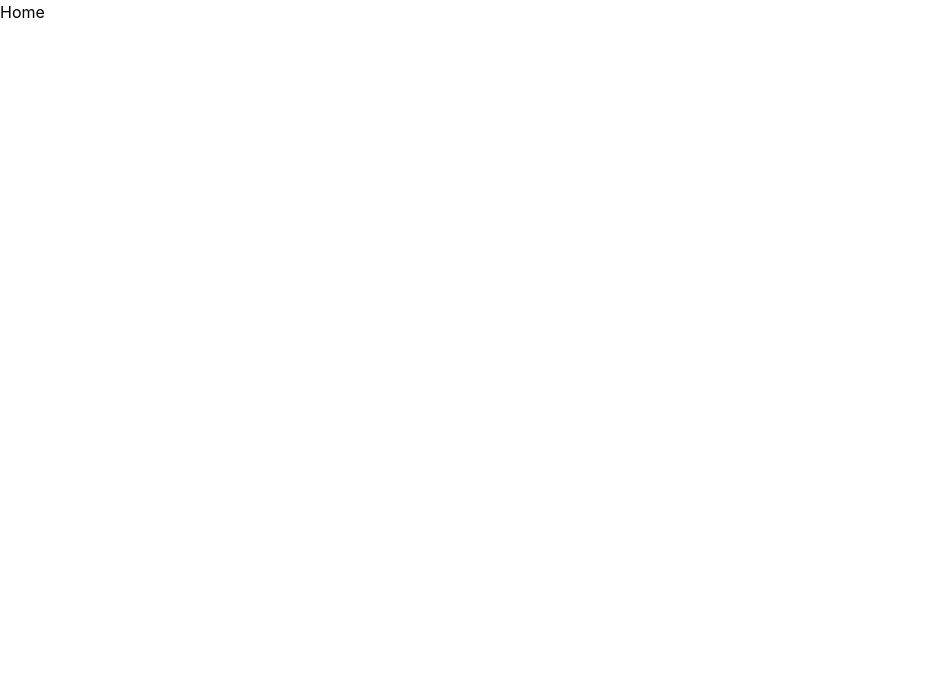
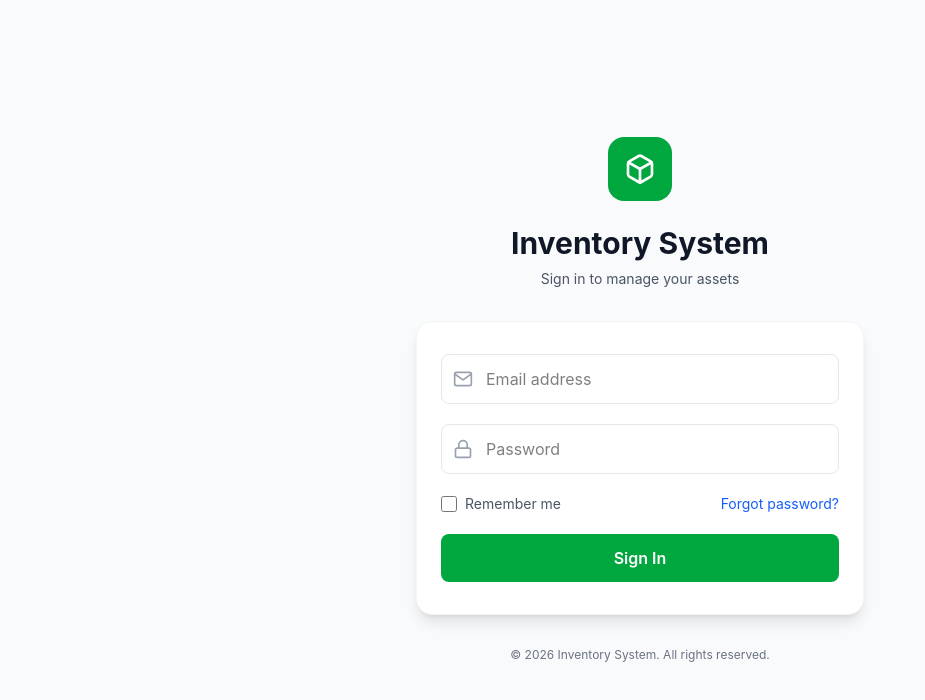
Before and after one commit to Bigboss619/inventory-system, a React app in the folder frontend/: page / in a window 1280 px wide. Shown: the top 700 px of the page, without its empty margins (0-925 px from the left). Built offline with nearby package versions, Linux system fonts and the light colour scheme; the HTML template or start-up script is replaced by a standard one.

Commit message:
feat: implement login functionality with LoginForm, LoginInput, and LoginButton components

```diff
--- /dev/null
+++ b/frontend/src/components/forms/LoginButton.jsx
@@ -0,0 +1,16 @@
+import React from 'react';
+
+const LoginButton = ({ text, onClick, disabled }) => {
+  return (
+    <button
+      type="submit"
+      onClick={onClick}
+      disabled={disabled}
+      className="w-full py-3 px-4 bg-green-600 text-white font-semibold rounded-lg hover:bg-green-700 focus:outline-none focus:ring-2 focus:ring-green-500 focus:ring-offset-2 transition-all duration-200 disabled:opacity-50 disabled:cursor-not-allowed"
+    >
+      {text}
+    </button>
+  );
+};
+
+export default LoginButton;
--- /dev/null
+++ b/frontend/src/components/forms/LoginForm.jsx
@@ -0,0 +1,81 @@
+import React, { useState } from 'react';
+import { FiMail, FiLock } from 'react-icons/fi';
+import LoginInput from './LoginInput';
+import LoginButton from './LoginButton';
+
+// Mock user data
+const MOCK_USER = {
+  email: 'admin@inventory.com',
+  password: 'admin123'
+};
+
+const LoginForm = ({ onLogin }) => {
+  const [formData, setFormData] = useState({
+    email: '',
+    password: '',
+    rememberMe: false
+  });
+
+  const handleChange = (e) => {
+    const { name, value, type, checked } = e.target;
+    setFormData(prev => ({
+      ...prev,
+      [name]: type === 'checkbox' ? checked : value
+    }));
+  };
+
+  const handleSubmit = (e) => {
+    e.preventDefault();
+
+    // Validate against mock data
+    if (formData.email === MOCK_USER.email && formData.password === MOCK_USER.password) {
+      onLogin?.(formData);
+      alert('Login successful!');
+    } else {
+      alert('Invalid email or password. Try: admin@inventory.com / admin123');
+    }
+  };
+
+  return (
+    <form onSubmit={handleSubmit} className="space-y-5">
+      <LoginInput
+        type="email"
+        name="email"
+        placeholder="Email address"
+        value={formData.email}
+        onChange={handleChange}
+        icon={FiMail}
+      />
+
+      <LoginInput
+        type="password"
+        name="password"
+        placeholder="Password"
+        value={formData.password}
+        onChange={handleChange}
+        icon={FiLock}
+      />
+
+      <div className="flex items-center justify-between">
+        <label className="flex items-center cursor-pointer">
+          <input
+            type="checkbox"
+            name="rememberMe"
+            checked={formData.rememberMe}
+            onChange={handleChange}
+            className="w-4 h-4 text-green-600 border-gray-300 rounded focus:ring-green-500"
+          />
+          <span className="ml-2 text-sm text-gray-600">Remember me</span>
+        </label>
+
+        <a href="#" className="text-sm text-blue-600 hover:text-blue-700 hover:underline">
+          Forgot password?
+        </a>
+      </div>
+
+      <LoginButton text="Sign In" />
+    </form>
+  );
+};
+
+export default LoginForm;
--- /dev/null
+++ b/frontend/src/components/forms/LoginInput.jsx
@@ -0,0 +1,22 @@
+import React from 'react';
+
+const LoginInput = ({ type, name, placeholder, value, onChange, icon: Icon }) => {
+  return (
+    <div className="relative">
+      {Icon && (
+        <Icon className="absolute left-3 top-1/2 -translate-y-1/2 text-gray-400 w-5 h-5" />
+      )}
+      <input
+        type={type}
+        name={name}
+        placeholder={placeholder}
+        value={value}
+        onChange={onChange}
+        className="w-full px-4 py-3 border border-gray-200 rounded-lg focus:outline-none focus:ring-2 focus:ring-green-500 focus:border-transparent transition-all duration-200"
+        style={{ paddingLeft: Icon ? '2.75rem' : '1rem' }}
+      />
+    </div>
+  );
+};
+
+export default LoginInput;
--- /dev/null
+++ b/frontend/src/components/forms/LoginPage.jsx
@@ -0,0 +1,36 @@
+import React from 'react';
+import { FiBox } from 'react-icons/fi';
+import LoginForm from './LoginForm';
+
+const LoginPage = ({ onLogin }) => {
+  return (
+    <div className="min-h-screen flex items-center justify-center bg-gray-50 py-12 px-4 sm:px-6 lg:px-8">
+      <div className="max-w-md w-full space-y-8">
+        {/* Logo and Title */}
+        <div className="text-center">
+          <div className="mx-auto w-16 h-16 bg-green-600 rounded-2xl flex items-center justify-center">
+            <FiBox className="w-8 h-8 text-white" />
+          </div>
+          <h2 className="mt-6 text-3xl font-bold text-gray-900">
+            Inventory System
+          </h2>
+          <p className="mt-2 text-sm text-gray-600">
+            Sign in to manage your assets
+          </p>
+        </div>
+
+        {/* Login Form */}
+        <div className="bg-white py-8 px-6 rounded-2xl shadow-lg border border-gray-100">
+          <LoginForm onLogin={onLogin} />
+        </div>
+
+        {/* Footer */}
+        <p className="text-center text-xs text-gray-500">
+          &copy; 2026 Inventory System. All rights reserved.
+        </p>
+      </div>
+    </div>
+  );
+};
+
+export default LoginPage;
--- a/frontend/src/pages/Home.jsx
+++ b/frontend/src/pages/Home.jsx
@@ -1,9 +1,12 @@
 import React from 'react'
+import LoginPage from '../components/forms/LoginPage'
 
 const Home = () => {
-  return (
-    <div>Home</div>
-  )
+  const handleLogin = (userData) => {
+    console.log('Logged in:', userData)
+  }
+
+  return <LoginPage onLogin={handleLogin} />
 }
 
 export default Home
```
